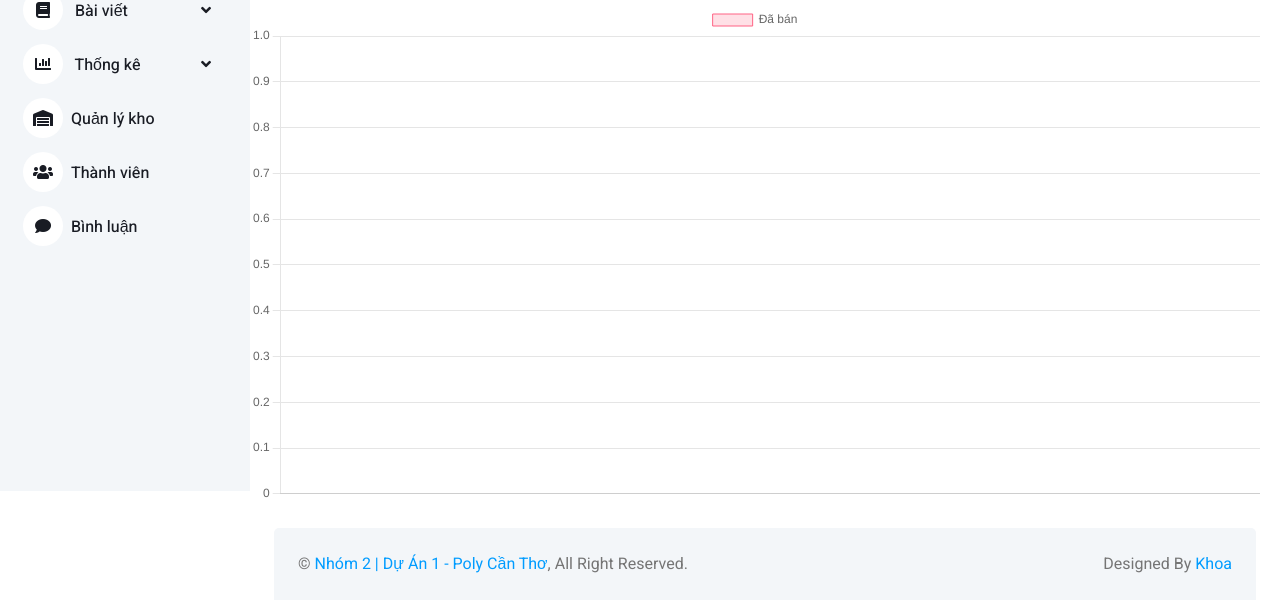
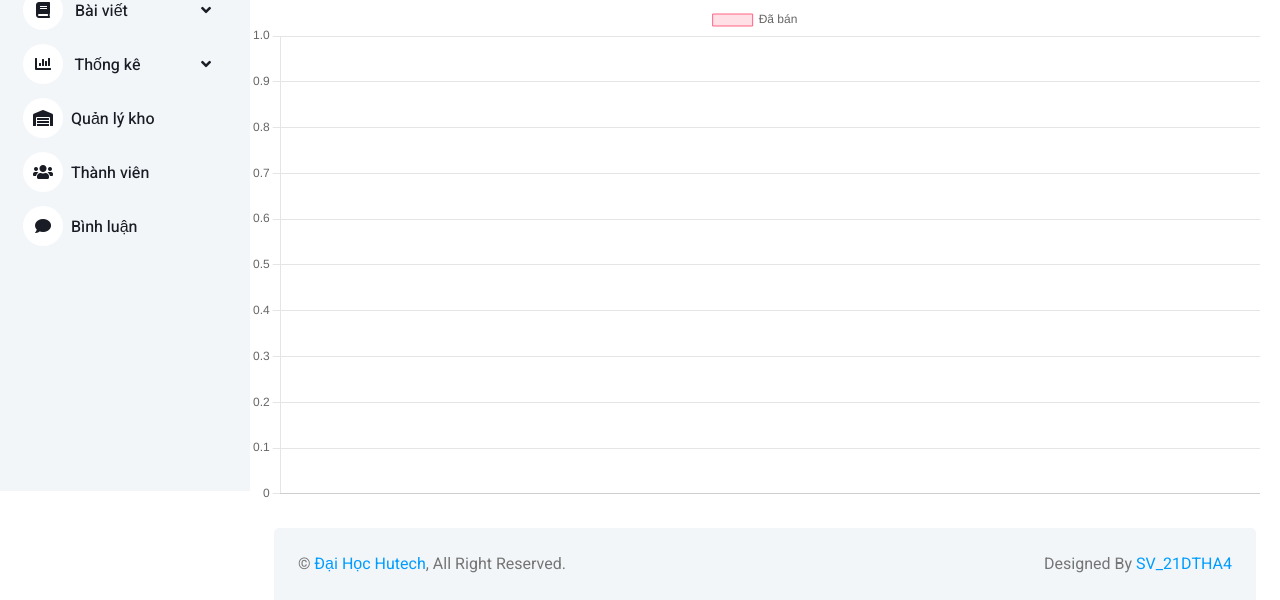
Before and after one commit to baonhan123258/DACTH5, a PHP site: page /DUAN1_BOOKSTORE/admin/index.php in a window 1280 px wide. Shown: the part 309-909 px from the top of the page. Run offline with PHP 8.4, Linux system fonts and the light colour scheme; the visitor is signed in with stand-in values (Sample User, id 1); data that the repository does not hold is empty; some libraries are stand-ins or nearby versions.

Commit message:
hvu fix admin

```diff
--- a/admin/components/footer.php
+++ b/admin/components/footer.php
@@ -6,11 +6,11 @@
                 <div class="bg-light rounded-top p-4">
                     <div class="row">
                         <div class="col-12 col-sm-6 text-center text-sm-start">
-                            &copy; <a href="#">Nhóm 2 | Dự Án 1 - Poly Cần Thơ</a>, All Right Reserved.
+                            &copy; <a href="#"> Đại Học Hutech</a>, All Right Reserved.
                         </div>
                         <div class="col-12 col-sm-6 text-center text-sm-end">
 
-                            Designed By <a href="#1">Khoa</a>
+                            Designed By <a href="#1">SV_21DTHA4</a>
                         </br>
                         <a class="border-bottom" href="#1" target="_blank"></a>
                         </div>
```
